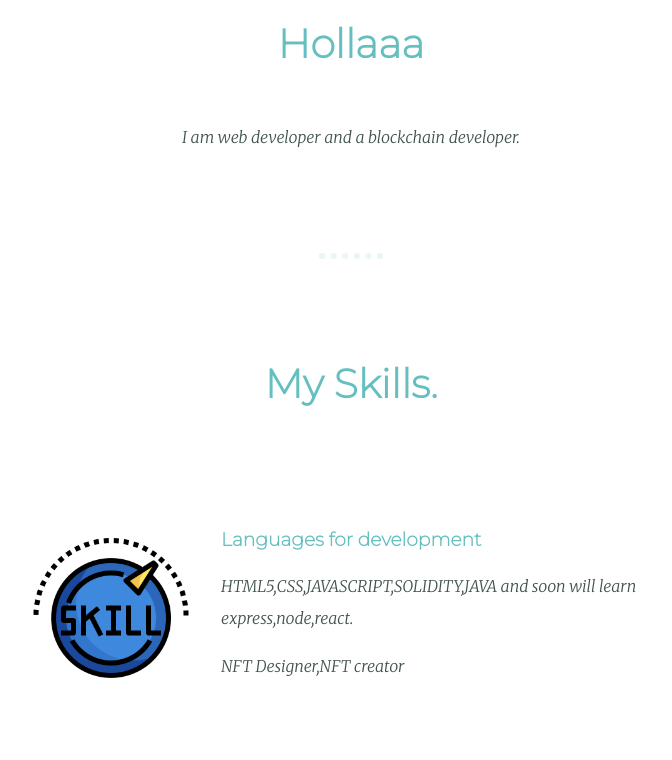
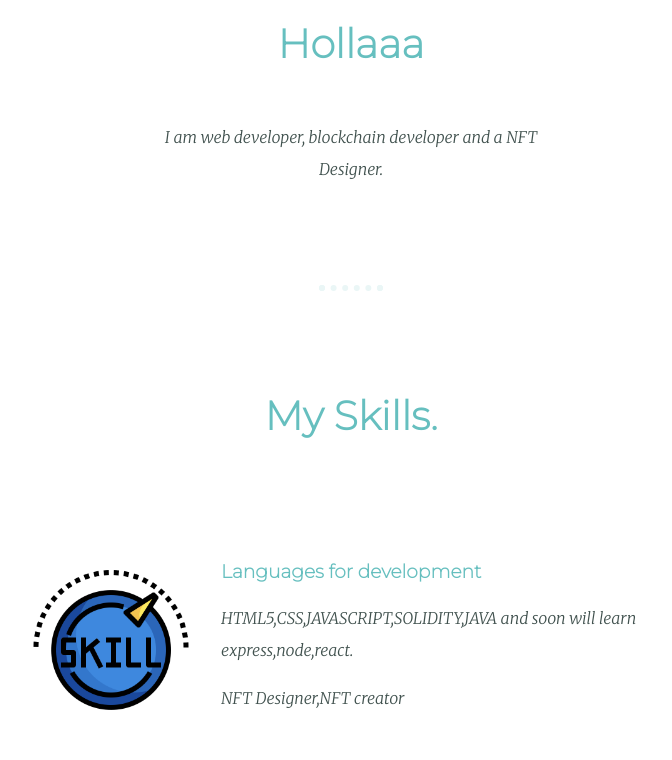
Before and after one commit to FadeXaltair/cv, a plain HTML site: page index.html in a window 1280 px wide. Shown: the part 1200-1960 px from the top of the page, without its empty margins (289-961 px from the left). Drawn offline with Linux system fonts and the light colour scheme.

Commit message:
Update index.html

```diff
--- a/index.html
+++ b/index.html
@@ -24,7 +24,7 @@
         <div class="profile">
           <img class="ac" src="https://cdn-icons-png.flaticon.com/512/4333/4333609.png" alt="error">
           <h2>Hollaaa</h2>
-          <p class="intro">I am web developer and a blockchain developer. </p>
+          <p class="intro">I am web developer, blockchain developer and a NFT Designer. </p>
         </div>
         <hr>
         <div class="skills">
```
